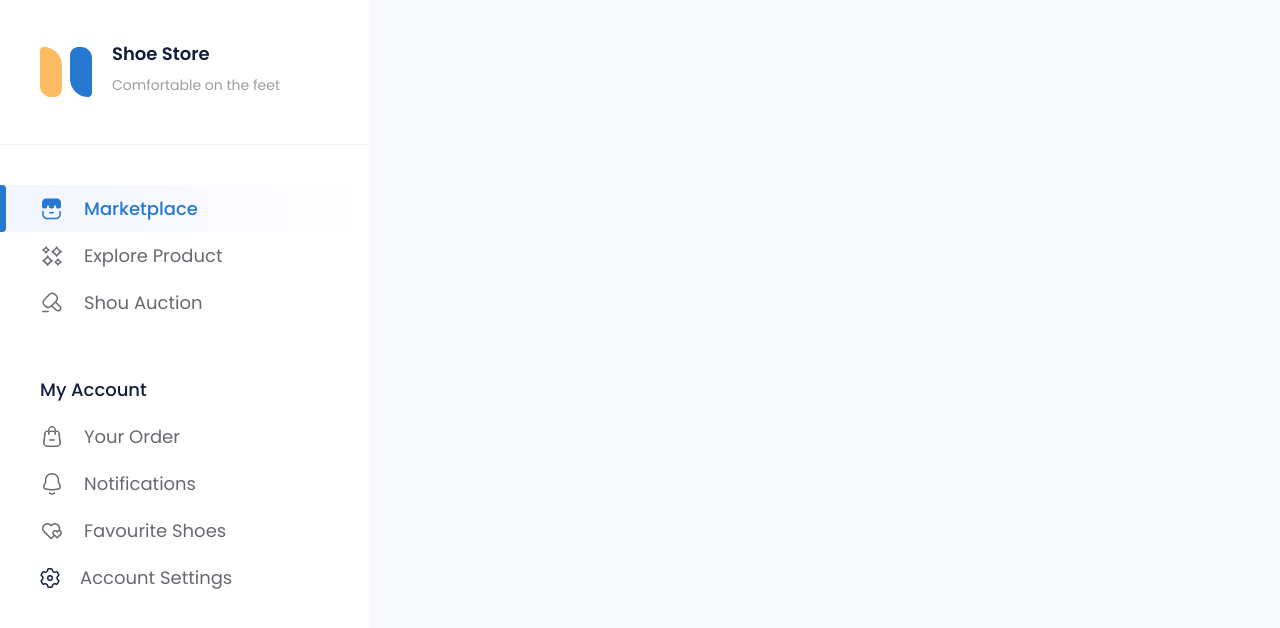
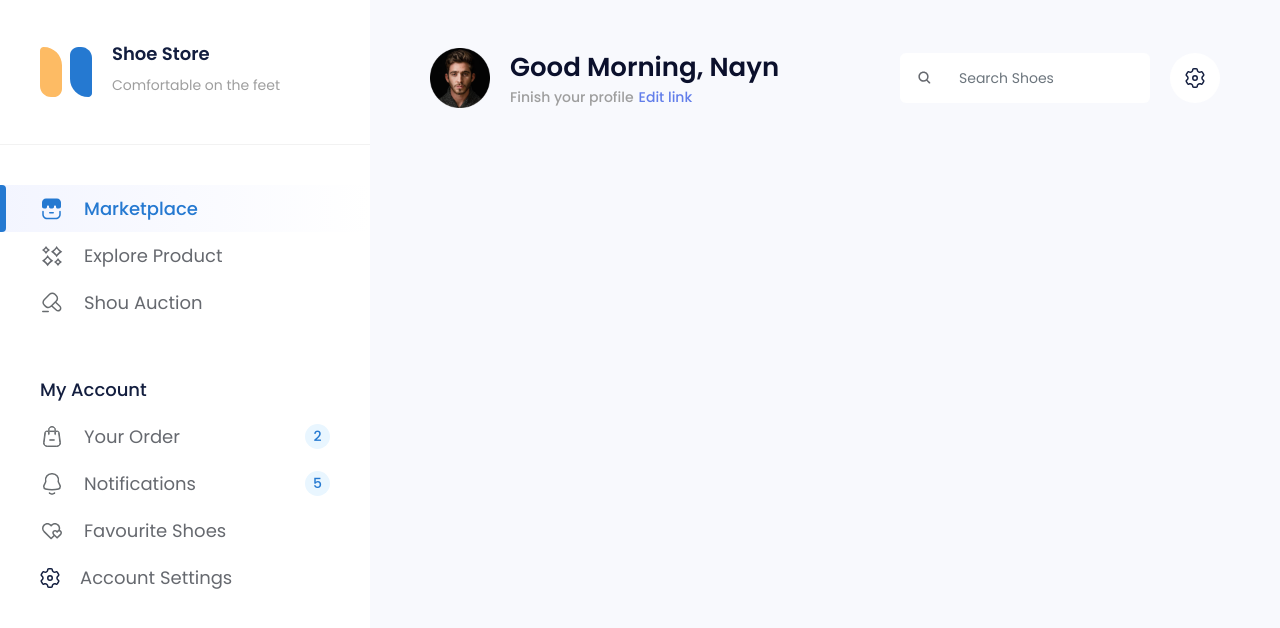
Before and after one commit to ahmadrzq/learn-slicing-with-sass, a website: page index.html in a window 1280 px wide. Drawn offline with nearby package versions, Linux system fonts and the light colour scheme.

Commit message:
update badge for sidebar item, add navbar

```diff
--- a/index.html
+++ b/index.html
@@ -41,6 +41,7 @@
                     </div>
 
                 </div>
+
                 <div class="sidebar-item d-flex justify-content-between align-items-center">
 
                     <div class="d-flex justify-content-start align-items-center">
@@ -60,6 +61,7 @@
                     </div>
 
                 </div>
+
                 <div class="sidebar-item d-flex justify-content-between align-items-center">
                     <div class="d-flex justify-content-start align-items-center">
                         <svg width="24" height="25" viewBox="0 0 24 25" fill="none" xmlns="http://www.w3.org/2000/svg">
@@ -72,8 +74,11 @@
                         </h4>
                     </div>
                 </div>
+
                 <h5 class="sidebar-sub">My Account</h5>
+
                 <div class="sidebar-item d-flex justify-content-between align-items-center">
+
                     <div class="d-flex justify-content-start align-items-center">
                         <svg width="24" height="25" viewBox="0 0 24 25" fill="none" xmlns="http://www.w3.org/2000/svg">
                             <path
@@ -85,7 +90,10 @@
                             Your Order
                         </h4>
                     </div>
+
+                    <div class="count d-flex justify-content-center align-items-center">2</div>
                 </div>
+
                 <div class="sidebar-item d-flex justify-content-between align-items-center">
                     <div class="d-flex justify-content-start align-items-center">
                         <svg width="24" height="24" viewBox="0 0 24 24" fill="none" xmlns="http://www.w3.org/2000/svg">
@@ -101,7 +109,10 @@
                             Notifications
                         </h4>
                     </div>
+
+                    <div class="count d-flex justify-content-center align-items-center">5</div>
                 </div>
+
                 <div class="sidebar-item d-flex justify-content-between align-items-center">
                     <div class="d-flex justify-content-start align-items-center">
                         <svg width="24" height="24" viewBox="0 0 24 24" fill="none" xmlns="http://www.w3.org/2000/svg">
@@ -122,6 +133,7 @@
                         </h4>
                     </div>
                 </div>
+
                 <div class="sidebar-item d-flex justify-content-between align-items-center">
                     <div class="d-flex justify-content-start align-items-center">
                         <svg width="20" height="20" viewBox="0 0 20 20" fill="none" xmlns="http://www.w3.org/2000/svg">
@@ -151,10 +163,12 @@
                         <label for="toggle">
                             <div class="toggle-container d-flex justify-content-between align-content-center">
                                 <div class="toggle-circle">
-                                    <div class="toggle-img" style="background-image: url(/assets/img/sidebar/moon.svg) ;"></div>
+                                    <div class="toggle-img"
+                                        style="background-image: url(/assets/img/sidebar/moon.svg) ;"></div>
                                 </div>
                                 <div class="toggle-circle active">
-                                    <div class="toggle-img" style="background-image: url(/assets/img/sidebar/sun.svg) ;"></div>
+                                    <div class="toggle-img"
+                                        style="background-image: url(/assets/img/sidebar/sun.svg) ;"></div>
                                 </div>
                             </div>
                         </label>
@@ -163,6 +177,43 @@
 
                 <h5 class="footer">@2022 Shoe Store. All rights reserved.
                 </h5>
+
+            </div>
+        </div>
+
+        <div class="col" id="content">
+            <div class="navbar d-flex justify-content-between align-items-center">
+
+                <div class="d-flex justify-content-start align-items-center">
+
+                    <img class="profile" src="./assets/img/navbar/profile.png" alt="">
+
+                    <div class="d-flex flex-column justify-content-start align-items-start">
+                        <h4 class="name">Good Morning, Nayn</h4>
+
+                        <div class="d-flex justify-content-start align-items-center">
+                            <h5 class="desc">Finish your profile</h5>
+                            <a href="#" class="link">Edit link</a>
+                        </div>
+
+                    </div>
+
+                </div>
+
+                <div class="d-flex justify-content-start align-items-center">
+                    <div class="input-group">
+                        <button class="btn btn-outline-secondary" type="button" id="button-addon1">
+                            <img src="./assets/img/navbar/search.svg" alt="">
+
+                        </button>
+                        <input type="text" class="form-control" placeholder="Search Shoes"
+                            aria-label="Example text with button addon" aria-describedby="button-addon1">
+                    </div>
+                    <button class="button d-flex justify-content-center align-items-center">
+                        <img src="./assets/img/sidebar/settings.svg" alt="">
+                    </button>
+                </div>
+
             </div>
         </div>
     </div>
--- /dev/null
+++ b/shoso-dashboard/components/_content.scss
@@ -0,0 +1,61 @@
+#content {
+  padding: 40px 60px 60px 430px;
+}
+
+.navbar {
+  .profile {
+    width: 60px;
+    height: 60px;
+    margin-right: 20px;
+  }
+  .name {
+    font-weight: 600;
+    font-size: 26px;
+    line-height: 39px;
+    color: $profile;
+    margin: 0;
+  }
+  .desc {
+    font-weight: 500;
+    font-size: 14px;
+    line-height: 21px;
+    color: $text-light;
+    margin: 0;
+    margin-right: 5px;
+  }
+  .link {
+    font-weight: 500;
+    font-size: 14px;
+    line-height: 21px;
+    color: $tertiary;
+    text-decoration: none;
+  }
+  .button {
+    @include button;
+    background: $bg-light;
+    border-radius: 50%;
+    width: 50px;
+    height: 50px;
+    margin-left: 20px
+
+     ;
+  }
+  .input-group {
+    width: 250px;
+    height: 50px;
+    border-radius: 12px;
+    background: $bg-light;
+    & > * {
+      border: none;
+    }
+    .btn {
+      background-color: $bg-light;
+    }
+    input {
+      font-weight: 400;
+      font-size: 14px;
+      line-height: 21px;
+      color: $text-secondary;
+    }
+  }
+}
--- a/shoso-dashboard/components/_sidebar.scss
+++ b/shoso-dashboard/components/_sidebar.scss
@@ -72,6 +72,16 @@
         border-radius: 0 4px 4px 0;
       }
     }
+    .count {
+      width: 25px;
+      height: 25px;
+      background: $light-primary;
+      font-weight: 500;
+      font-size: 14px;
+      line-height: 21px;
+      color: $primary;
+      border-radius: 50%;
+    }
   }
   .sidebar-sub {
     font-weight: 500;
@@ -129,7 +139,7 @@
     font-weight: 400;
     font-size: 16px;
     line-height: 24px;
-    color: $footer ;
+    color: $footer;
     margin-top: 30px;
     padding-left: 40px;
   }
--- a/shoso-dashboard/index.scss
+++ b/shoso-dashboard/index.scss
@@ -3,3 +3,4 @@
 @import 'breakpoints';
 // components
 @import 'components/sidebar';
+@import 'components/content';
```
Also changed, not shown: css/index.css.
